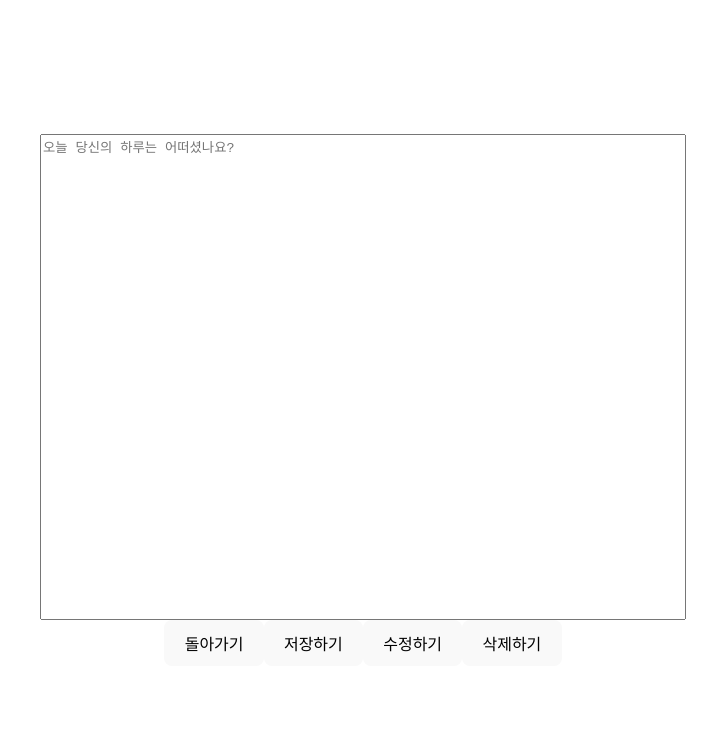
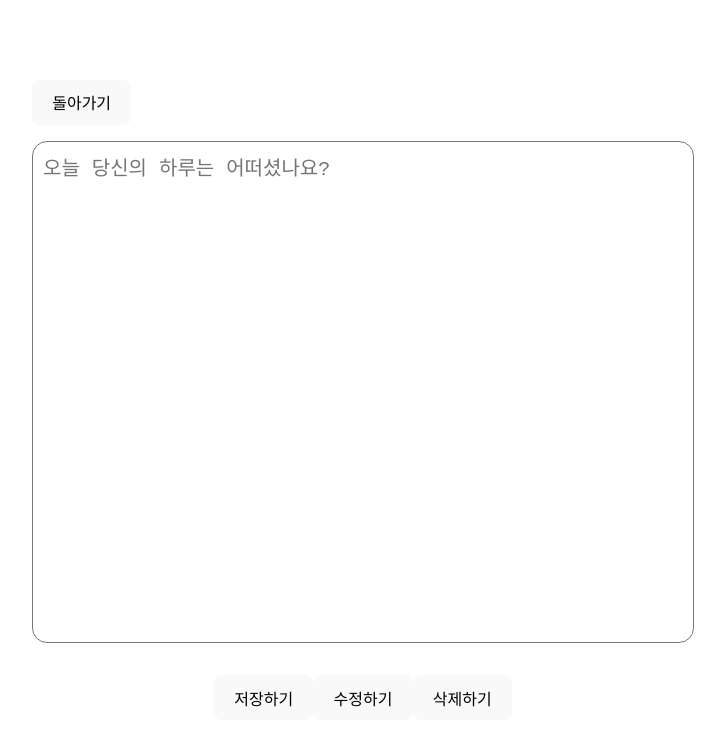
Before and after one commit to Db0111/Diary, a React (Vite) app in the folder diary/: page /diary/edit in a window 1280 px wide. Shown: the top 746 px of the page, without its empty margins (277-1002 px from the left). Built offline with nearby package versions, Linux system fonts and the light colour scheme.

Commit message:
돌아가기 버튼 위치 조정 및 불필요한 콘솔 로그 삭제

```diff
--- a/diary/src/App.css
+++ b/diary/src/App.css
@@ -15,9 +15,36 @@
   flex-direction: column;
   justify-content: space-between;
 }
+
+.DiaryContainer{
+  display: flex;
+  flex-direction: column;
+}
+.DiaryTitle {
+  display: flex;
+  flex-direction: row;
+  justify-content: space-between;
+  margin-bottom: 1rem;
+
+}
+.ClickedDate {
+  display: flex;
+  font-family: sans-serif;
+  font-size: 2rem;
+}
+
 .DiaryInput{
+  font-size: 1rem;
   display: flex;
   width: 40rem;
   height: 30rem;
   resize: none;
+  border-radius: 15px;
+  border-width: 1px;
+  padding: 10px;
+  margin-bottom: 2rem;
 }
+
+.DiaryInput::placeholder {
+  font-size: 20px;
+}
--- a/diary/src/DiaryEditPage.jsx
+++ b/diary/src/DiaryEditPage.jsx
@@ -45,7 +45,11 @@ export function DiaryEdit() {
 
         <div className='DiaryContainer'>
             {/* 누른 날짜 받아와서 상단에 띄우기 */}
-            {date && <div className='ClickedDate'>{date}</div>}
+            <div className='DiaryTitle'>
+                {date && <div className='ClickedDate'>{date}</div>}
+                <button onClick={ReturnCalendar}>돌아가기</button>
+            </div>
+
             <div className="DiaryInputContainer">
                 {/* 저장된 일기 값이 있는 경우 내용 보여주기 */}
                 <textarea
@@ -58,7 +62,6 @@ export function DiaryEdit() {
 
             <div className="button-container">
                     {/* 달력으로 돌아가는 버튼*/}
-                <button onClick={ReturnCalendar}>돌아가기</button>
                 <button onClick={handleSave}>저장하기</button>
                 <button>수정하기</button>
                 <button onClick={handleRemove}>삭제하기</button>
--- a/diary/src/Storage.jsx
+++ b/diary/src/Storage.jsx
@@ -2,7 +2,6 @@ import { useEffect } from "react";
 
 
 export function useLocalStorage(date, diaryInput) {
-    console.log('함수 정상 호출')
     useEffect(() => {
         localStorage.setItem(date, diaryInput);
     }, [date, diaryInput]);
```
